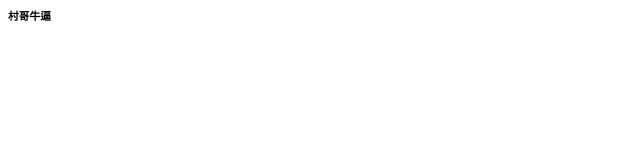
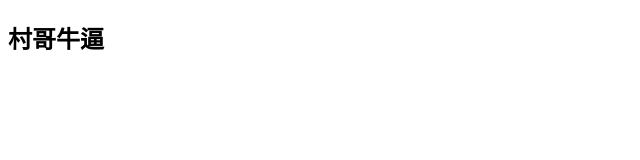
Before and after one commit to FJGXCunGe/FJGXCunGe.github.io, a plain HTML site: page index.html in a window 1280 px wide. Shown: the whole page, without its empty margins (0-640 px from the left). Drawn offline with Linux system fonts and the light colour scheme.

Commit message:
Add files via upload

```diff
--- a/index.html
+++ b/index.html
@@ -1 +1,14 @@
-<h6>村哥牛逼</h6>
+<!DOCTYPE html>
+<html>
+<head>
+<meta http-equiv="Content-Type" content="text/html; charset=UTF-8" />
+  <style>
+
+</style>
+</head>
+<body>
+
+<h2>村哥牛逼</h2>
+
+
+</html>
```
